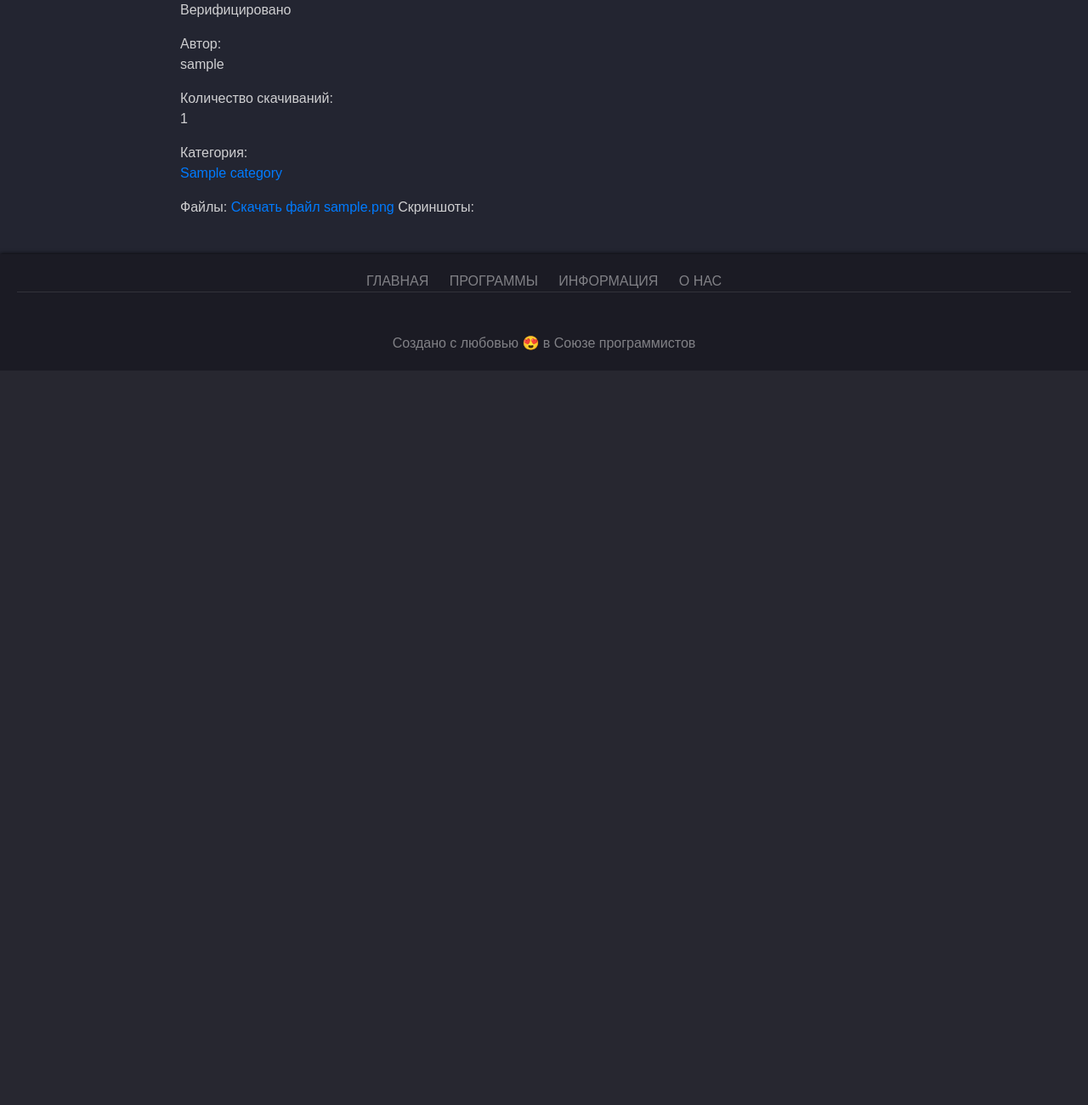
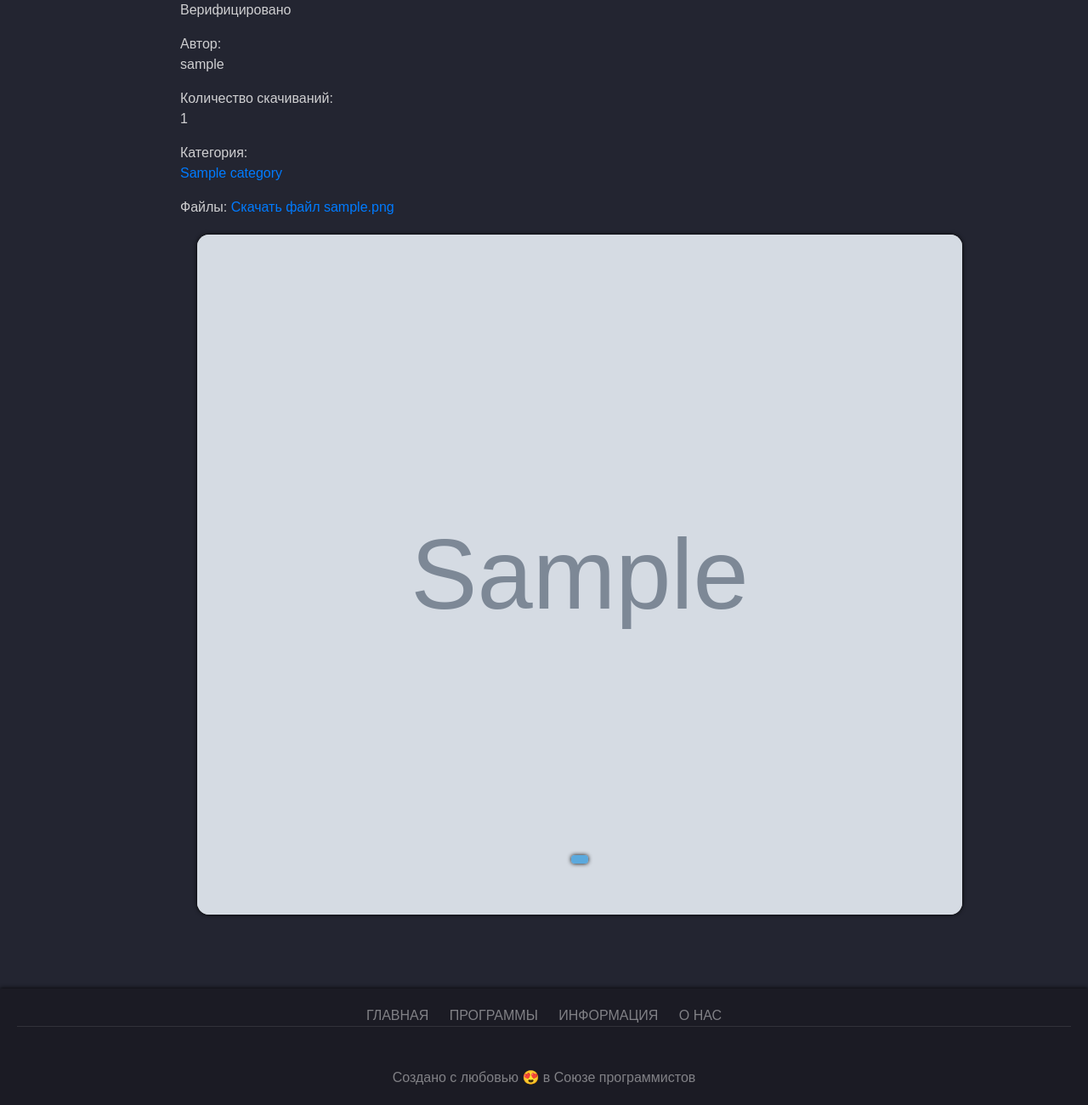
Before and after one commit to C15HOT/apps_shop, a Django app: a page that uses templates/apps_detail.html in a window 1280 px wide. Shown: the part 743-2043 px from the top of the page at 85% size. Before the commit the page ends 1155 px from the top, so only its background shows below. Run offline with Django 3.2, Linux system fonts and the light colour scheme; tables that the repository leaves empty hold one stand-in row (values such as "Sample post"); grey boxes marked "Sample" are stand-in pictures; some libraries are stand-ins or nearby versions.

Commit message:
Add slider in the apps_detail.html and slider.js in the static files

```diff
--- a/static/css/style.css
+++ b/static/css/style.css
@@ -659,50 +659,93 @@ position: relative;
 ==================================*/
 .slider-container{
 	background-color: #cfcfd1;
-	width: 70%;
-	min-width: 570px;
+	width: 90%;
+	min-width: 900px;
+	min-height: 800px;
+	margin: 20px;
 	position: relative;
 	border-radius: 14px;
-	padding: 20px;
+	/* padding: 20px; */
 	box-shadow: 0 0 5px 0 black;
 	display: block;
 }
 
-.image-container{
-	position: relative;
-	width: 96%;
-	border: 1px solid #3498db;
+.slide-container{
+	position: absolute;
+	width: 100%;
+	height: 100%;
+	clip-path: circle(0% at 0 50%);
+}
+.slide-container.active{
+	clip-path: circle(150% at 0 50%);
+}
+.slide-img{
+	position: absolute;
+	width: 100%;
+	height: 100%;
+	object-fit: cover;
+	border-radius: 14px;
 
 }
-.image-container>img{
-	position: relative;
-	width: 100%;
-	display: none;
-}
-.active{
-	display: block;
-}
-#prev, #next {
-	height: 40px;
-	width: 40px;
-	position: absolute;
-	background-color: #3498db;
-	color: #fff;
-	margin: auto;
-	top: 0;
-	bottom: 0;
-	border: none;
-	border-radius: 4px;
-	font-size: 18px;
-	font-weight: bolder;
-}
-#prev{
-	left: 15px;
+.slide-navigation{
+	height: 780px;
+	display: flex;
+	align-items: center;
+	justify-content: space-between;
+	opacity: 0;
+	transition: opacity 0.5s ease;
+
 }
 
-#next{
-	right: 15px;
+.slider-container:hover .slide-navigation{
+	opacity: 1;
 }
+.prev-btn, .next-btn{
+	z-index: 999;
+	font-size: 20px;
+	color: #fff;
+	background: #3498db;
+	padding: 10px;
+	cursor: pointer;
+	box-shadow: 0 0 5px 0 black;
+}
+
+.prev-btn{
+	border-top-right-radius: 7px;
+	border-bottom-right-radius: 7px;
+}
+
+.next-btn{
+	border-top-left-radius: 7px;
+	border-bottom-left-radius: 7px;
+}
+.navigation-visibility{
+	z-index: 999;
+	display: flex;
+	justify-content: center;
+}
+.navigation-visibility .slide-icon{
+	z-index: 999;
+	background: rgba(255, 255, 255, 0.2);
+	width: 20px;
+	height: 10px;
+	transform: translateY(-50px);
+	margin: 0 6px;
+	border-radius: 4px;
+	box-shadow: 0 0 5px 0 black;
+}
+.navigation-visibility .slide-icon.active {
+	background: #3498dbc2;
+}
+
+
+@media (max-width: 900px){
+	.slider-container{
+		width: 100%;
+
+	}
+}
+
 /* Footer
 ======================================= */
 .footer{
--- /dev/null
+++ b/static/js/slider.js
@@ -0,0 +1,81 @@
+const slider = document.querySelector(".slider-container");
+const nextBtn = document.querySelector(".next-btn");
+const prevBtn = document.querySelector(".prev-btn");
+const slides = document.querySelectorAll(".slide-container");
+const slideIcon = document.querySelectorAll(".slide-icon");
+const numberOfSlides = slides.length;
+var slideNumber = 0;
+slides[0].classList.add("active");
+slideIcon[0].classList.add("active");
+
+// Image slider next button
+nextBtn.addEventListener("click", () => {
+    slides.forEach((slide) => {
+        slide.classList.remove("active");
+    });
+    slideIcon.forEach((slideIcon) => {
+        slideIcon.classList.remove("active");
+    });
+
+    slideNumber++;
+
+    if(slideNumber > (numberOfSlides - 1)){
+        slideNumber = 0;
+    }
+
+    slides[slideNumber].classList.add("active");
+    slideIcon[slideNumber].classList.add("active");
+});
+
+// Image slider prev button
+
+prevBtn.addEventListener("click", () => {
+    slides.forEach((slide) => {
+        slide.classList.remove("active");
+    });
+    slideIcon.forEach((slideIcon) => {
+        slideIcon.classList.remove("active");
+    });
+
+    slideNumber--;
+
+    if(slideNumber < 0){
+        slideNumber = numberOfSlides-1;
+    }
+
+    slides[slideNumber].classList.add("active");
+    slideIcon[slideNumber].classList.add("active");
+})
+// Autoplay
+
+var playSlider;
+var repeater = () => {
+    playSlider = setInterval(function(){
+        slides.forEach((slide) => {
+        slide.classList.remove("active");
+    });
+    slideIcon.forEach((slideIcon) => {
+        slideIcon.classList.remove("active");
+    });
+
+    slideNumber++;
+
+    if(slideNumber > (numberOfSlides - 1)){
+        slideNumber = 0;
+    }
+
+    slides[slideNumber].classList.add("active");
+    slideIcon[slideNumber].classList.add("active");
+    }, 4000);
+};
+repeater();
+
+// Stop autoplay slider
+slider.addEventListener("mouseover", ()=>{
+    clearInterval(playSlider);
+});
+
+// Start autoplay slider
+slider.addEventListener("mouseout", () => {
+    repeater();
+});
--- a/templates/apps_detail.html
+++ b/templates/apps_detail.html
@@ -1,5 +1,6 @@
 {% extends 'base.html' %}
 {% block content %}
+{% load static %}
 <h1>{{ app.title }}</h1>
 
  {% if app.image %}
@@ -26,23 +27,35 @@
 
 
     <!-- Slider -->
-<!-- <div class="slider-container"> -->
+<div class="slider-container">
 
 
-    <!-- <div class="image-container">    -->
+
     {% if files %}
 
-    Скриншоты:
+    <!-- Скриншоты:  -->
     {% for file in files %}
-        <!-- {% for i in range %} -->
-    <img src="{{MEDIA_URL}}{{file.files.url}}" >
-        <!-- {% endfor %} -->
+     <div class="slide-container">
+    <img class="slide-img" src="{{MEDIA_URL}}{{file.files.url}}" >
+     </div>
     {% endfor %}
     {% endif %}
-    <!-- </div> -->
-    <!-- <button id="prev"> &lt; </button> -->
-    <!-- <button id="next"> &gt; </button> -->
-<!-- </div> -->
+
+    <div class="slide-navigation">
+        <i class="prev-btn">&lt</i>
+        <i class="next-btn">&gt</i>
+    </div>
+    <div class="navigation-visibility">
+    {% if files %}
+    {% for file in files %}
+    <div class="slide-icon">
+    </div>
+    {% endfor %}
+    {% endif %}
+    </div>
+
+
+</div>
 <br>
 {% if request.user.is_superuser or request.user == app.user %}
     <a href="{% url 'edit_app' app.slug %}"><button class="btn">Редактировать</button></a>
@@ -51,4 +64,6 @@
     {% endif %}
 
 
+
+    <script src="{% static 'js/slider.js' %}"></script>
 {% endblock %}
```
